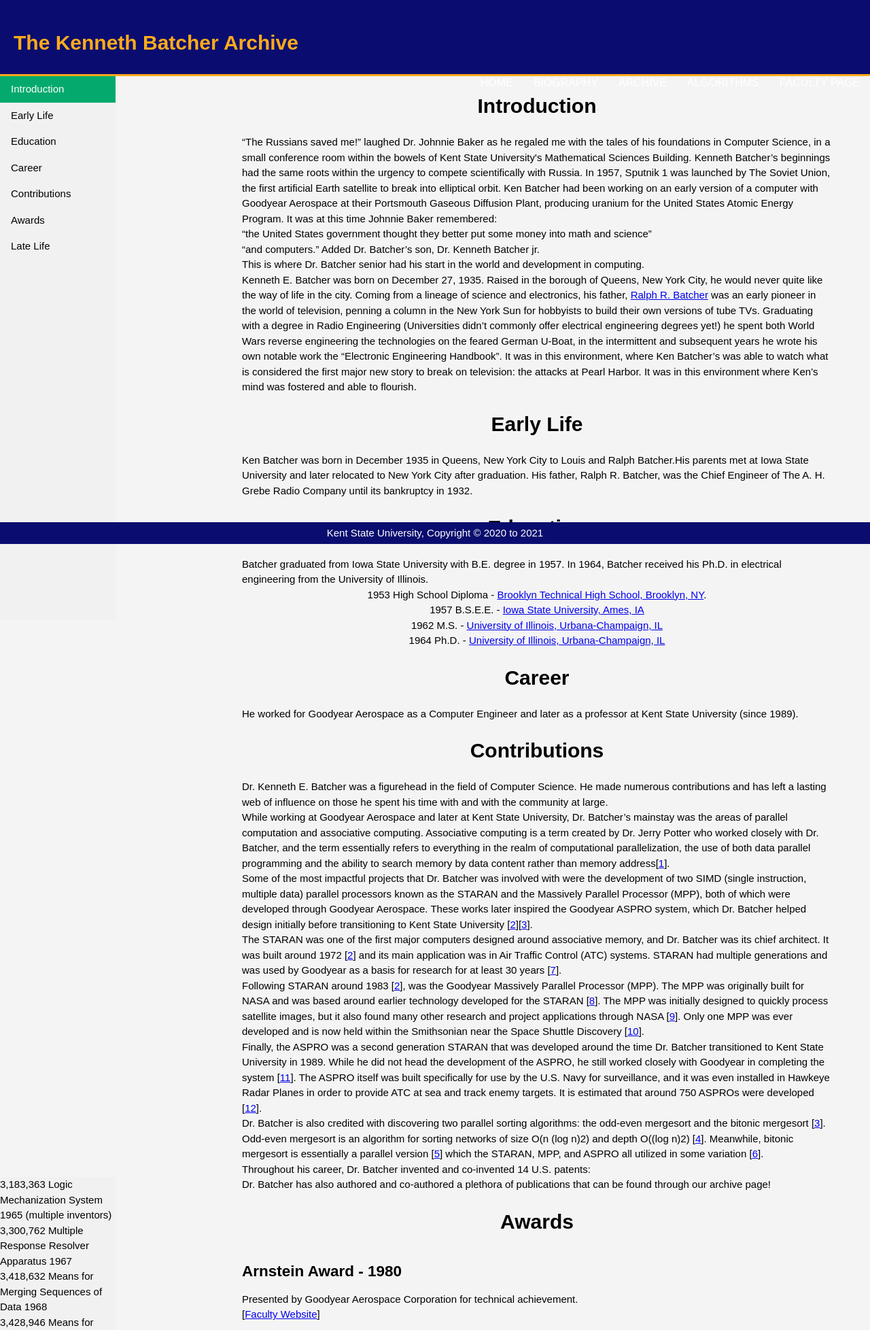
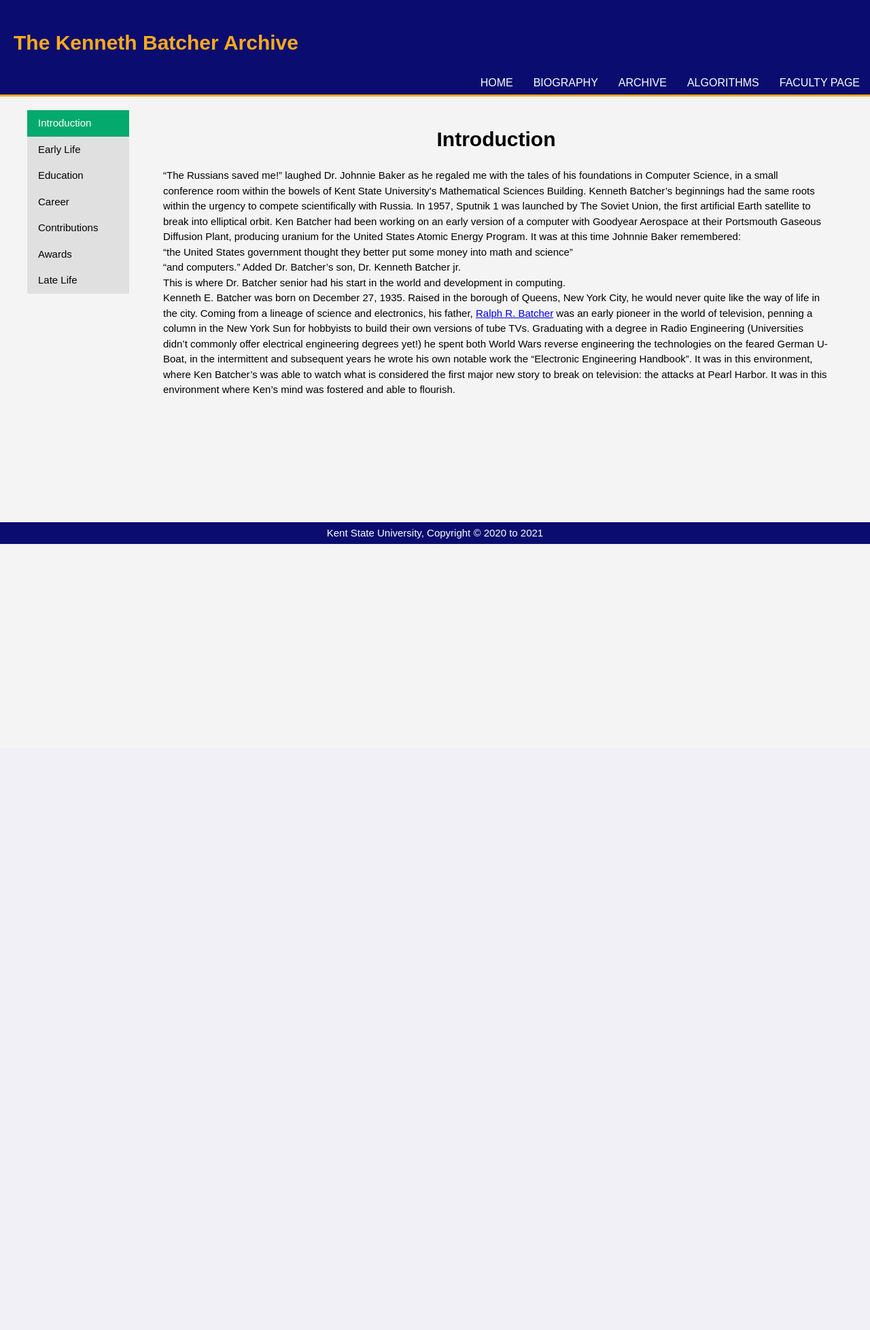
Before and after one commit to itseullman/capstone-banking, a PHP site: page /index.php?page=bio in a window 1280 px wide. Shown: the top 1956 px of the page at 68% size. After the commit the page ends 800 px from the top, so only its background shows below. Run offline with PHP 8.4, Linux system fonts and the light colour scheme.

Commit message:
Fix Various Issues With Bio Page Display - Tab Menu is now sticky as you scroll down - Each content section now displayed separately - Selected tab now appropriately highlighted - Sticky website header temporarily removed until properly implemented - Other small formatting adjustments

```diff
--- a/css/biography.css
+++ b/css/biography.css
@@ -1,26 +1,3 @@
-#bio-page ul {
-  list-style-type: none;
-  margin: 0;
-  padding: 0;
-  width: 170px;
-  background-color: #f1f1f1;
-  position: fixed;
-  height: 100%;
-  overflow: auto;
-}
-
-#bio-page li a {
-  display: block;
-  color: #000;
-  padding: 8px 16px;
-  text-decoration: none;
-}
-
-#bio-page li a.active {
-  background-color: #04AA6D;
-  color: white;
-}
-
 [data-tab-content] {
   display: none;
 }
@@ -35,21 +12,29 @@ body {
 }
 
 .tabs {
-  display: flex;
+  display: block;
   justify-content: space-around;
   list-style-type: none;
   margin: 0;
   padding: 0;
-  border: 1px solid black;
+  width: 150px;
+  background-color: #e0e0e0;
+  position: fixed;
+  height: 270px;
+  overflow: auto;
 }
 
 .tab {
   cursor: pointer;
-  padding: 10px;
+  display: block;
+  color: #000;
+  padding: 8px 16px;
+  text-decoration: none;
 }
 
 .tab.active {
-  background-color: #ccc;
+  background-color: #04aa6d;
+  color: #fff;
 }
 
 .tab:hover {
@@ -57,6 +42,12 @@ body {
 }
 
 .tab-content {
-  margin-left: 20px;
+  margin-left: 200px;
   margin-right: 20px;
+  margin-bottom: 200px;
+  margin-top: 20px;
 }
+
+.patents {
+  margin: 20px;
+}
--- a/css/style.css
+++ b/css/style.css
@@ -18,13 +18,13 @@
 
 body {
 	font-family: Verdana, sans-serif;
-  margin: 0;
-  font: 15px/1.5 Arial, Helvetica, sans-serif;
-  padding: 0;
-  margin: 7rem 0 0 0;
-  background-color: #f4f4f4;
-  min-height: 100vh;
-  padding-bottom: 100px;
+	margin: 0;
+	font: 15px/1.5 Arial, Helvetica, sans-serif;
+	padding: 0;
+	margin: 0;
+	background-color: #f4f4f4;
+	min-height: calc(100vh + 300px);
+	padding-bottom: 100px;
 }
 
 body > header {
@@ -32,53 +32,7 @@ body > header {
 	color: #ffffff;
 	border-bottom: #ffab1b 3px solid;
 	padding-top: 20px;
-
-	position: fixed;
-        top: 0;
-
-        width: 100%;
-
-        height: 7rem;
-        margin-bottom: 7rem;
 }
-
-
-
-
-
-
-#bio-page header {
-	  display: block;
-
-	}
-	#bio-page ul {
-	  list-style-type: none;
-	  padding: 0;
-	  width: 170px;
-	  background-color: #f1f1f1;
-	  position: fixed;
-    left:0;
-	  height: 100%;
-	  overflow: auto;
-	}
-
-	#bio-page li a {
-	  display: block;
-	  color: #000;
-	  padding: 8px 16px;
-	  text-decoration: none;
-	}
-
-	#bio-page li a.active {
-	  background-color: #04AA6D;
-	  color: white;
-	}
-
-
-
-
-
-
 
 
 body > header a {
@@ -110,7 +64,6 @@ body > header > nav ul a {
 body > header > nav ul a:hover {
 	background-color: #ffab1b;
 	color: black;
-}
 }
 
 @media only screen and (max-width: 450px) {
--- a/views/bio.html
+++ b/views/bio.html
@@ -1,27 +1,18 @@
-<link rel="stylesheet" href="./css/style.css">
+<link rel="stylesheet" href="./css/biography.css" />
+<script src="./scripts/biography.js" defer></script>
 
-	<script>
-		function show(shown, hidden) {
-			document.getElementById(shown).style.display='block';
-			document.getElementById(hidden).style.display='none';
-			return false;
-		}
-	</script>
-
-<div id="bio-page">
-<ul>
-  <li><a class="active" href="#introduction">Introduction</a></li>
-  <li><a href="#early-life">Early Life</a></li>
-  <li><a href="#education">Education</a></li>
-  <li><a href="#career">Career</a></li>
-  <li><a href="#contributions">Contributions</a></li>
-  <li><a href="#awards">Awards</a></li>
-  <li><a href="#late-life">Late Life</a></li>
+<ul class="tabs">
+  <li data-tab-target="#introduction" class="active tab">Introduction</li>
+  <li data-tab-target="#early-life" class="tab">Early Life</li>
+  <li data-tab-target="#education" class="tab">Education</li>
+  <li data-tab-target="#career" class="tab">Career</li>
+  <li data-tab-target="#contributions" class="tab">Contributions</li>
+  <li data-tab-target="#awards" class="tab">Awards</li>
+  <li data-tab-target="#late-life" class="tab">Late Life</li>
 </ul>
 
-
-<div style="margin-left:25%;padding:1px 16px;">
-  <div id="introduction">
+<div class="tab-content">
+  <div id="introduction" class="active" data-tab-content>
     <h1 align="center">Introduction</h1>
     <p>
       “The Russians saved me!” laughed Dr. Johnnie Baker as he regaled me with
@@ -61,7 +52,7 @@
       this environment where Ken’s mind was fostered and able to flourish.
     </p>
   </div>
-  <div id="early-life">
+  <div id="early-life" data-tab-content>
 		<h1 align="center">Early Life</h1>
 
 	<p>
@@ -71,7 +62,7 @@
 
 	</P>
   </div>
-  <div id="education">
+  <div id="education" data-tab-content>
 		<h1 align="center">Education</h1>
 		<p>Batcher graduated from Iowa State University with B.E. degree in 1957. In 1964,
 			Batcher received his Ph.D. in electrical engineering from the University of Illinois.</p>
@@ -86,14 +77,14 @@
 
 		</p>
   </div>
-  <div id="career">
+  <div id="career" data-tab-content>
 		<h1 align="center">Career</h1>
 		<p>
 			He worked for Goodyear Aerospace as a Computer Engineer and later as a professor at Kent State University (since 1989).
 
 		</p>
   </div>
-  <div id="contributions">
+  <div id="contributions" data-tab-content>
 	<h1 align="center">Contributions</h1>
 	<p>
 	  Dr. Kenneth E. Batcher was a figurehead in the field of Computer
@@ -164,7 +155,7 @@
 	<p>
 	  Throughout his career, Dr. Batcher invented and co-invented 14 U.S.
 	  patents:
-	  <ul>
+	  <ul class="patents">
 		<li>3,183,363 Logic Mechanization System 1965 (multiple inventors)</li>
 		<li>3,300,762 Multiple Response Resolver Apparatus 1967</li>
 		<li>3,418,632 Means for Merging Sequences of Data 1968</li>
@@ -187,7 +178,7 @@
 	</p>
 
   </div>
-  <div id="awards">
+  <div id="awards" data-tab-content>
 	<h1 align="center">Awards</h1>
 	<h2>Arnstein Award - 1980</h2>
 	<p>
@@ -225,7 +216,7 @@
 	  [<a href = "http://batcher.subspacehorizons.com/index.php?page=bio" target = "_blank">Source</a>]
 	</p>
   </div>
-  <div id="late-life">
+  <div id="late-life" data-tab-content>
 	<h1 align="center">Late Life</h1>
 	<p>
 	  Dr. Kenneth Edward Batcher passed away in Stow, Ohio on August 22, 2019.
@@ -241,4 +232,3 @@
 	</p>
   </div>
 </div>
-</div>
```
